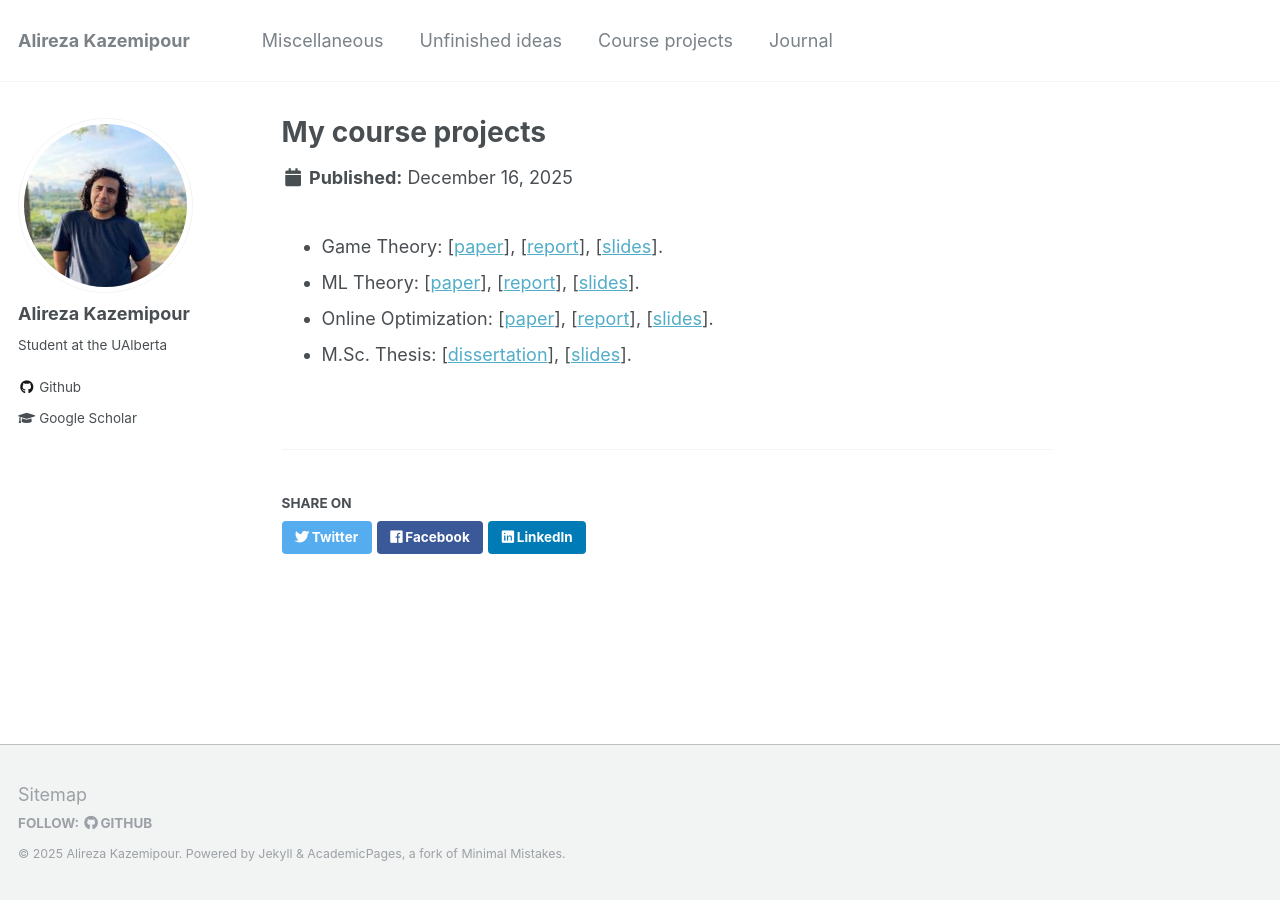
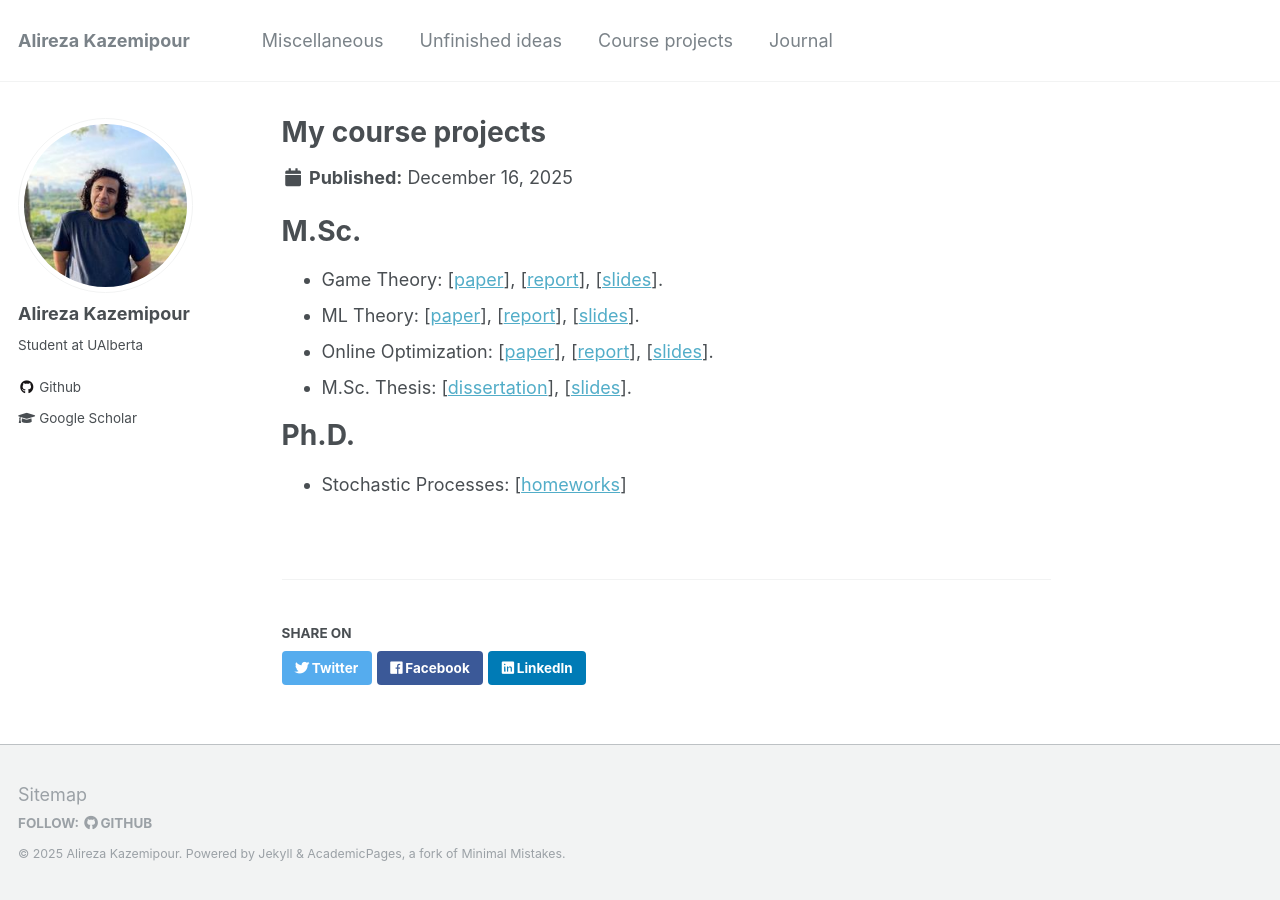
Before and after one commit to alirezakazemipour/alirezakazemipour.github.io, a Jekyll site: the page built from _crs_prjcts/crs_prjcts-1.md, in a window 1280 px wide. Built offline with Jekyll 4.4.1, drawn with Linux system fonts in a browser that asks for light colours.

Commit message:
add stochstic processes' hws

```diff
--- a/_config.yml
+++ b/_config.yml
@@ -83,7 +83,7 @@ analytics:
 author:
   name             : "Alireza Kazemipour"
   avatar           : "profile_pic.jpg"
-  bio              : "Student at the UAlberta"
+  bio              : "Student at UAlberta"
   location         :
   employer         :
   pubmed           :
--- a/_crs_prjcts/crs_prjcts-1.md
+++ b/_crs_prjcts/crs_prjcts-1.md
@@ -4,6 +4,7 @@ collection: crs_prjcts
 permalink: /crs_prjcts/crs_prjcts-1
 ---
 
+# M.Sc.
 - Game Theory: [[paper](/pdfs/crs_prjcts/game_theory/paper.pdf)], [[report](/pdfs/crs_prjcts/game_theory/writeup.pdf)],
 [[slides](/pdfs/crs_prjcts/game_theory/slides.pdf)].
 - ML Theory: [[paper](/pdfs/crs_prjcts/ml_theory/paper.pdf)], [[report](/pdfs/crs_prjcts/ml_theory/writeup.pdf)],
@@ -13,3 +14,7 @@ permalink: /crs_prjcts/crs_prjcts-1
 [[slides](/pdfs/crs_prjcts/online_optimization/slides.pdf)].
 - M.Sc. Thesis: [[dissertation](https://ualberta.scholaris.ca/items/b36ec4ce-3166-4917-91d6-b04ebb8add9b)],
 [[slides](/pdfs/msc_thesis/MSc%20defense%20presentation.pdf)].
+
+# Ph.D.
+
+- Stochastic Processes: [[homeworks](/pdfs/crs_prjcts/stochastic_processes/HWs.pdf)]
```
Also changed, not shown: _misc/misc-1.md (+1 -0 lines), 1 other file.
